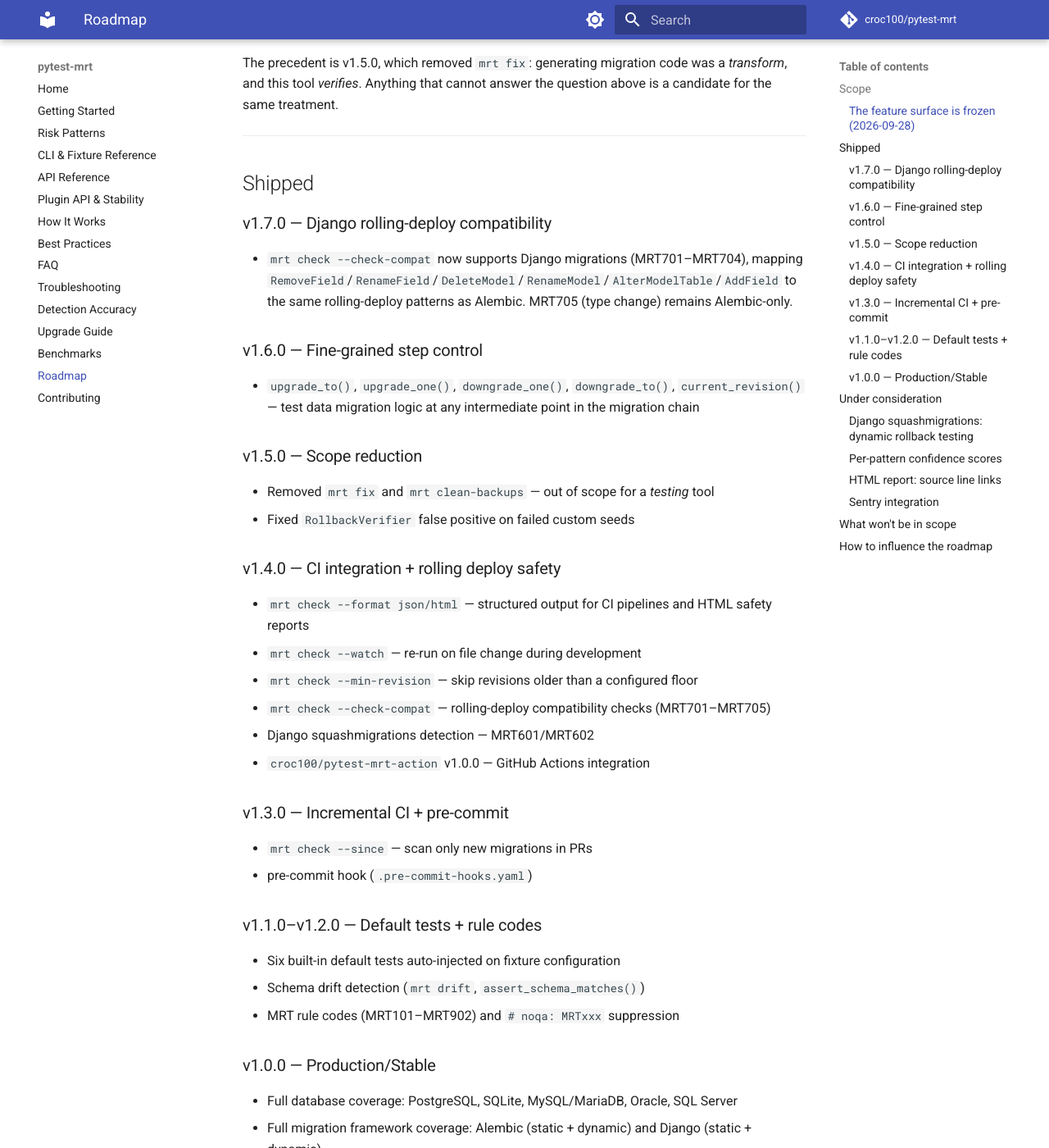
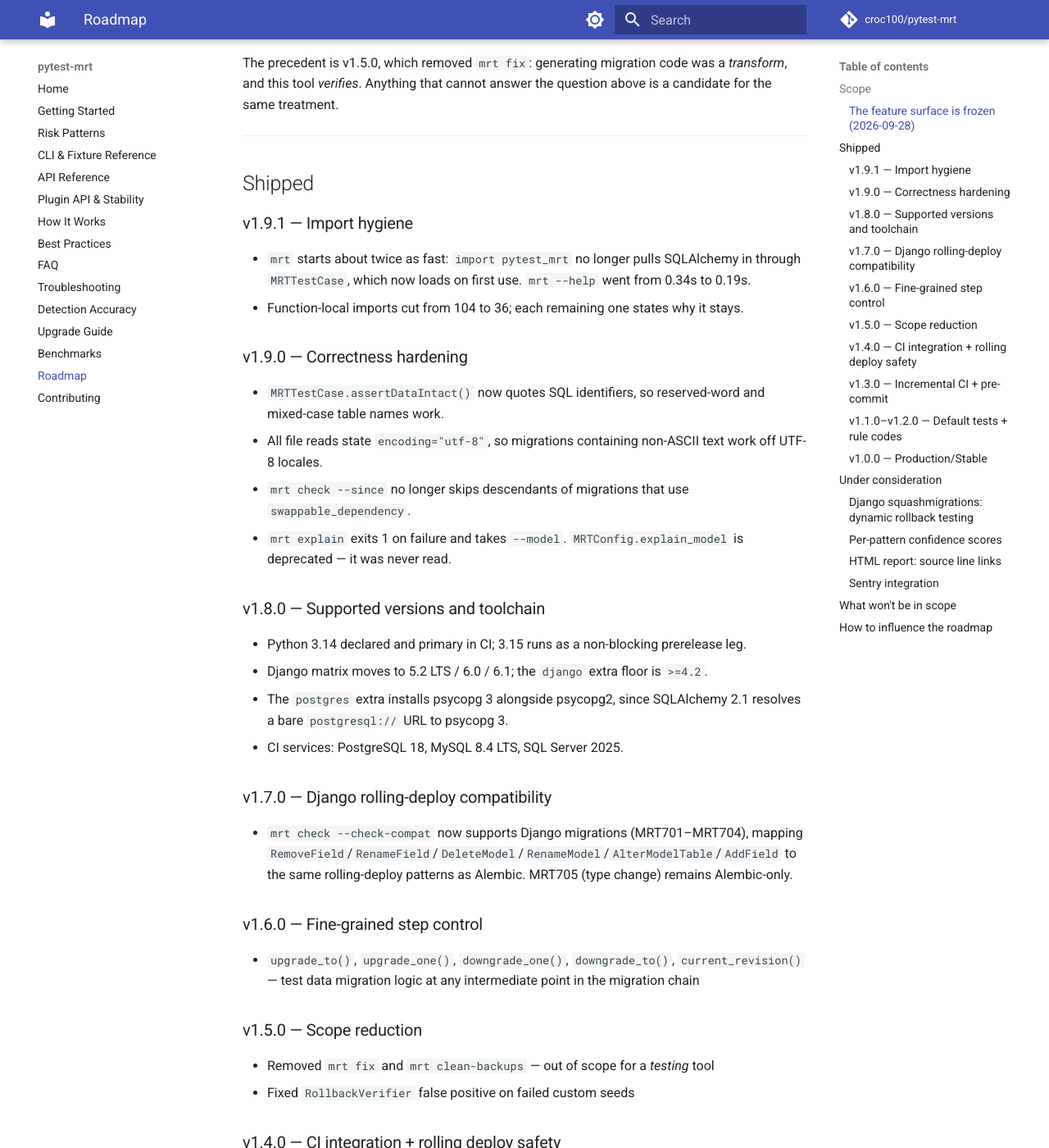
Before and after one commit to croc100/pytest-mrt, an MkDocs documentation site: the page built from docs/roadmap.md, in a window 1280 px wide and 1400 px high, scrolled down 599 px. Shown: the whole window at 82% size. Built offline with MkDocs 1.6.1 and Material for MkDocs 9.7.7, drawn with Linux system fonts in a browser that asks for light colours; comment, search, counter and statistics services are not loaded.

Commit message:
docs: sync for v1.9.1, and correct two stale claims (#106)
Three releases shipped today and the docs still described v1.7.0.

- ROADMAP.md / docs/roadmap.md: entries for v1.7.0, v1.8.0, v1.9.0, v1.9.1;
  status line reads v1.9.1; v1.6.0 no longer says "pending release".
- README.md: pre-commit rev v1.8.0 -> v1.9.1, and a "What's new in v1.9.x"
  section replaces the v1.6.0 one.
- docs/cli.md: adds the missing `mrt explain` section, so --model (v1.9.0) is
  documented in the CLI reference and not only in api.md; the `mrt version`
  example prints 1.9.1.

Two claims were wrong rather than stale:

- "44 patterns" in six places. The package defines 45 rollback patterns
  (MRT1xx-6xx) plus 5 rolling-deploy checks and 2 graph checks = 52 codes.
  MRT213 was added in v1.2.0 without updating the count.
- docs/accuracy.md cited tests/test_patterns.py, which does not exist. The
  coverage lives in test_detector.py, test_django_detector.py and
  test_false_positives.py.

```diff
--- a/docs/roadmap.md
+++ b/docs/roadmap.md
@@ -26,6 +26,25 @@
 ---
 
 ## Shipped
+
+### v1.9.1 — Import hygiene
+
+- `mrt` starts about twice as fast: `import pytest_mrt` no longer pulls SQLAlchemy in through `MRTTestCase`, which now loads on first use. `mrt --help` went from 0.34s to 0.19s.
+- Function-local imports cut from 104 to 36; each remaining one states why it stays.
+
+### v1.9.0 — Correctness hardening
+
+- `MRTTestCase.assertDataIntact()` now quotes SQL identifiers, so reserved-word and mixed-case table names work.
+- All file reads state `encoding="utf-8"`, so migrations containing non-ASCII text work off UTF-8 locales.
+- `mrt check --since` no longer skips descendants of migrations that use `swappable_dependency`.
+- `mrt explain` exits 1 on failure and takes `--model`. `MRTConfig.explain_model` is deprecated — it was never read.
+
+### v1.8.0 — Supported versions and toolchain
+
+- Python 3.14 declared and primary in CI; 3.15 runs as a non-blocking prerelease leg.
+- Django matrix moves to 5.2 LTS / 6.0 / 6.1; the `django` extra floor is `>=4.2`.
+- The `postgres` extra installs psycopg 3 alongside psycopg2, since SQLAlchemy 2.1 resolves a bare `postgresql://` URL to psycopg 3.
+- CI services: PostgreSQL 18, MySQL 8.4 LTS, SQL Server 2025.
 
 ### v1.7.0 — Django rolling-deploy compatibility
 
```
Also changed, not shown: README.md (+12 -19 lines), ROADMAP.md (+37 -3 lines), docs/accuracy.md (+2 -2 lines), docs/cli.md (+21 -1 lines), docs/quickstart.md (+1 -1 lines).
